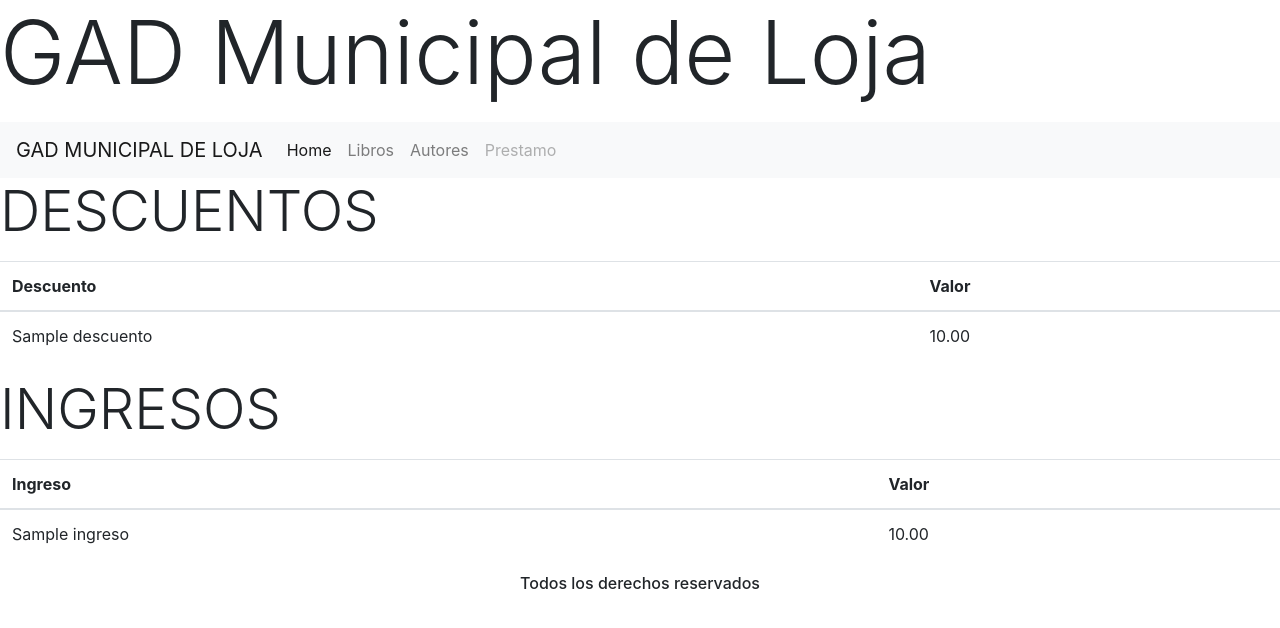
After one commit to diegoxxc14/pruebas, a Django app: page /libros/ver_detalle_rol/1 in a window 1280 px wide. The commit adds this page. Shown: the top 628 px of the page. Run offline with Django 3.2, Linux system fonts and the light colour scheme; tables that the repository leaves empty hold one stand-in row (values such as "Sample post"); some libraries are stand-ins or nearby versions.

Commit message:
Cambios al modelo y adecuación de los templates.

```diff
--- a/app_libros/models.py
+++ b/app_libros/models.py
@@ -11,28 +11,28 @@ MES_PERIODO = (
     ("NOVIEMBRE", "NOVIEMBRE"), ("DICIEMBRE", "DICIEMBRE"))
 
 # Create your models here.
-class Author(models.Model):
-    nombre = models.CharField(max_length=300, verbose_name="NOMBRES")
-    fecha_nac = models.DateField(verbose_name="FECHA NACIMIENTO")
-    fecha_mue = models.DateField(verbose_name="FECHA MUERTE")
-
-    def __str__(self):
-        return self.nombre
-
-class Book(models.Model):
-    codigo = models.CharField(max_length=50, verbose_name="CÓDIGO")
-    titulo = models.CharField(max_length=300, verbose_name="TÍTULO")
-    resumen = models.CharField(max_length=500, verbose_name="RESUMEN")
-    imprenta = models.CharField(max_length=200, verbose_name="IMPRENTA")
-    nro_pag = models.IntegerField(default=0, verbose_name="NRO. PÁGINAS")
-    fecha_pub = models.DateField(verbose_name="FECHA PUBLICACIÓN")
-    #Una persona puede pedir varios libros (1..*)
-    persona = models.ForeignKey(Persona, null=True, blank=True, on_delete=models.CASCADE)
-    #Un libro puede tener muchos autores y un autor muchos libros
-    autor = models.ManyToManyField(Author)
-
-    def __str__(self):
-        return self.titulo
+# class Author(models.Model):
+#     nombre = models.CharField(max_length=300, verbose_name="NOMBRES")
+#     fecha_nac = models.DateField(verbose_name="FECHA NACIMIENTO")
+#     fecha_mue = models.DateField(verbose_name="FECHA MUERTE")
+#
+#     def __str__(self):
+#         return self.nombre
+#
+# class Book(models.Model):
+#     codigo = models.CharField(max_length=50, verbose_name="CÓDIGO")
+#     titulo = models.CharField(max_length=300, verbose_name="TÍTULO")
+#     resumen = models.CharField(max_length=500, verbose_name="RESUMEN")
+#     imprenta = models.CharField(max_length=200, verbose_name="IMPRENTA")
+#     nro_pag = models.IntegerField(default=0, verbose_name="NRO. PÁGINAS")
+#     fecha_pub = models.DateField(verbose_name="FECHA PUBLICACIÓN")
+#     #Una persona puede pedir varios libros (1..*)
+#     persona = models.ForeignKey(Persona, null=True, blank=True, on_delete=models.CASCADE)
+#     #Un libro puede tener muchos autores y un autor muchos libros
+#     autor = models.ManyToManyField(Author)
+#
+#     def __str__(self):
+#         return self.titulo
 
 class Periodo_Rol(models.Model):
     mes = models.CharField(verbose_name="Mes", max_length=15, choices=MES_PERIODO)
@@ -68,10 +68,11 @@ class Ingreso(models.Model):
     descripcion = models.TextField(verbose_name="Descripción")
     activo = models.BooleanField(verbose_name="Activo", default=True, help_text="Si es activo para todos los meses")
 
-class Ingreso_Rol(models.Model):
-    rol_pago = models.ForeignKey(Rol_Pago, on_delete=models.PROTECT, verbose_name="Rol de Pago")
-    ingreso = models.ForeignKey(Ingreso, on_delete=models.PROTECT, verbose_name="Ingreso")
-    valor = models.DecimalField(verbose_name="Valor ingreso", max_digits=9, decimal_places=2, default=0.0)
+    class Meta:
+        ordering = ['pk']
+
+    def __str__(self):
+        return u'{0}'.format(self.nombre)
 
 class Descuento(models.Model):
     nombre = models.CharField(verbose_name="Nombre", max_length=255, unique=True, null=False)
@@ -82,11 +83,15 @@ class Descuento(models.Model):
                             choices=TIPO_DESCUENTO)  # pago quincenal o mensual (para historial)
 
     class Meta:
-        ordering = ['nombre']
+        ordering = ['pk']
 
     def __str__(self):
         return u'{0}'.format(self.nombre)
 
+class Ingreso_Rol(models.Model):
+    rol_pago = models.ForeignKey(Rol_Pago, on_delete=models.PROTECT, verbose_name="Rol de Pago")
+    ingreso = models.ForeignKey(Ingreso, on_delete=models.PROTECT, verbose_name="Ingreso")
+    valor = models.DecimalField(verbose_name="Valor ingreso", max_digits=9, decimal_places=2, default=0.0)
 
 class Descuento_Rol(models.Model):
     rol_pago = models.ForeignKey(Rol_Pago, on_delete=models.PROTECT, verbose_name="Rol de Pago", blank=True, null=True)
--- a/app_libros/urls.py
+++ b/app_libros/urls.py
@@ -4,9 +4,9 @@ from app_libros import views
 
 urlpatterns = [
     url(r'^$', views.inicio, name='inicio'),
-    url(r'^new_book$', views.libro_view, name='libro_crear'),
+    # url(r'^new_book$', views.libro_view, name='libro_crear'),
     url(r'^new_periodo$', views.crear_periodo_view, name='crear_periodo'),
-    # url(r'^ver_periodos$', views.periodo_detalle_view, name='periodo_ver'),
-    # url(r'^ver_roles/(?P<pk>\d+)$', views.rol_detalle_view, name='rol_ver'),
-    # url(r'^ver_descuentos/(?P<pk>\d+)$', views.descuento_view, name='descuento_ver'),
+    url(r'^ver_periodos$', views.ver_periodos_view, name='ver_periodos'),
+    url(r'^ver_roles/(?P<pk>\d+)$', views.ver_roles_view, name='ver_roles'),
+    url(r'^ver_detalle_rol/(?P<pk>\d+)$', views.ver_detalle_rol_view, name='ver_detalle_rol'),
 ]
--- a/app_libros/views.py
+++ b/app_libros/views.py
@@ -1,40 +1,58 @@
 from django.shortcuts import render, redirect
-from django.http import HttpResponse
-from app_libros.forms import BookForm, PeriodoForm
+from app_libros.forms import PeriodoForm
 from django.shortcuts import get_list_or_404, get_object_or_404
-from app_libros.models import Persona, Rol_Pago, Descuento, Descuento_Rol, Periodo_Rol
+from app_libros.models import Persona, Rol_Pago, Descuento, Descuento_Rol, Periodo_Rol, Ingreso, Ingreso_Rol
 from decimal import Decimal
+from django.contrib.auth.decorators import login_required
 
 # Create your views here.
 def inicio(request):
     #return HttpResponse("Hola mundo")
     return render(request, 'libros/index.html')
 
-def libro_view(request):
-    if request.method == 'POST':
-        form = BookForm(request.POST)
-        if form.is_valid():
-            form.save()
-        return redirect('book:inicio')
-    else:
-        form = BookForm()
+def calcular_iess_view(rolPago, valor_empleado = Decimal(11.45), valor_trabajador = Decimal(9.45)):
+    sueldo_base = rolPago.persona.sueldo
 
-    return render(request, 'libros/libros_form.html',{'form':form})
-#
-# def calcularIees_view(rolPago, valor_empleado = Decimal(11.45), valor_trabajador = Decimal(9.45)):
-#     pk_descuento = get_object_or_404(Descuento, nombre='IEES').pk
-#     descuento_iees = rolPago.persona.sueldo
-#     if rolPago.persona.tipo == 'trabajador':
-#         descuento_iees = (descuento_iees * valor_trabajador)/100
-#     elif rolPago.persona.tipo == 'empleado':
-#         descuento_iees = (descuento_iees * valor_empleado)/100
-#     dr = Descuento_Rol(
-#         rolPago_id=rolPago.pk,
-#         descuento_id=pk_descuento,
-#         valor=descuento_iees
-#     )
-#     dr.save()
-#
+    if rolPago.persona.tipo == 'trabajador':
+        return (sueldo_base * valor_trabajador)/100
+    elif rolPago.persona.tipo == 'empleado':
+        return (sueldo_base * valor_empleado)/100
+
+def cargar_sueldo_view(rolPago):
+    pk_ingreso = get_object_or_404(Ingreso, nombre='SUELDO').pk
+    sueldo_base = rolPago.persona.sueldo
+
+    ir = Ingreso_Rol(
+        rol_pago_id=rolPago.pk,
+        ingreso_id=pk_ingreso,
+        valor=sueldo_base
+    )
+    ir.save()
+
+def generar_ingresos_view(rolPago):
+    ingresos = get_list_or_404(Ingreso, activo=True)
+
+    for ingreso in ingresos:
+        ir = Ingreso_Rol(
+            rol_pago_id=rolPago.pk,
+            ingreso_id=ingreso.pk,
+        )
+        if ingreso.nombre == 'SUELDO':#Cambiamos el valor de default
+            ir.valor = rolPago.persona.sueldo
+        ir.save()
+
+def generar_descuentos_view(rolPago):
+    descuentos = get_list_or_404(Descuento, activo=True)
+
+    for descuento in descuentos:
+        dr = Descuento_Rol(
+            rol_pago_id=rolPago.pk,
+            descuento_id=descuento.pk,
+        )
+        if descuento.nombre == 'IESS':#Cambiamos el valor de default
+            dr.valor = calcular_iess_view(rolPago)
+        dr.save()
+
 def generar_roles_view(empleados,pk_periodo):
     for emp in empleados:
         rp = Rol_Pago(
@@ -42,9 +60,13 @@ def generar_roles_view(empleados,pk_periodo):
             persona_id = emp.pk,
             periodo_rol_id = pk_periodo)
         rp.save()
-        #calcularIees_view(rp)
+
+        generar_ingresos_view(rp)  # cargamos los ingresos activos al Rol
+        generar_descuentos_view(rp)#generamos los descuentos al Rol
+
     return get_list_or_404(Rol_Pago, periodo_rol=pk_periodo)
-#
+
+@login_required()
 def crear_periodo_view(request):
     if request.method == 'POST':
         form = PeriodoForm(request.POST)
@@ -58,15 +80,17 @@ def crear_periodo_view(request):
     else:
         form = PeriodoForm()
     return render(request, 'libros/periodo_form.html',{'form': form})
-#
-# def periodo_detalle_view(request):
-#     p = get_list_or_404(Periodo_Rol)
-#     return render(request, 'libros/periodo_ver.html',{'periodos':p})
-#
-# def rol_detalle_view(request, pk):
-#     r = get_list_or_404(Rol_Pago, periodo_rol_id=pk)
-#     return render(request, 'libros/roles_generar.html', {'periodo':get_object_or_404(Periodo_Rol,pk=pk),'roles':r})
-#
-# def descuento_view(request, pk):
-#     d = get_list_or_404(Descuento_Rol, rolPago_id=pk)
-#     return render(request, 'libros/descuentos_ver.html',{'descuentos':d})
+
+def ver_periodos_view(request):
+    p = get_list_or_404(Periodo_Rol)
+    return render(request, 'libros/periodo_ver.html',{'periodos':p})
+
+def ver_roles_view(request, pk):
+    r = get_list_or_404(Rol_Pago, periodo_rol_id=pk)
+    p = get_object_or_404(Periodo_Rol, pk=pk)
+    return render(request, 'libros/roles_generar.html', {'periodo':p,'roles':r})
+
+def ver_detalle_rol_view(request, pk):
+    des = get_list_or_404(Descuento_Rol, rol_pago_id=pk)
+    ing = get_list_or_404(Ingreso_Rol, rol_pago_id=pk)
+    return render(request, 'libros/detalle_rol.html', {'descuentos':des, 'ingresos':ing})
--- a/templates/base/base.html
+++ b/templates/base/base.html
@@ -37,7 +37,7 @@
     {% endblock %}
 
     {% block footer %}
-        <h4 class="display-4">Bloque footer</h4>
+        <h6 class="text-center">Todos los derechos reservados</h6>
     {% endblock %}
 
     <script src="{% static 'js/jquery_v3.3.1.min.js' %}"></script>
--- /dev/null
+++ b/templates/libros/detalle_rol.html
@@ -0,0 +1,42 @@
+{% extends 'base/base.html' %}
+
+{% block content %}
+    <div>
+        <p class="display-4">DESCUENTOS</p>
+        <table class="table">
+            <thead>
+                <tr>
+                    <th>Descuento</th>
+                    <th>Valor</th>
+                </tr>
+            </thead>
+            <tbody>
+                {% for des in descuentos %}
+                    <tr>
+                        <td>{{ des.descuento.nombre }}</td>
+                        <td>{{ des.valor }}</td>
+                    </tr>
+                {% endfor %}
+            </tbody>
+        </table>
+    </div>
+    <div>
+        <p class="display-4">INGRESOS</p>
+        <table class="table">
+            <thead>
+                <tr>
+                    <th>Ingreso</th>
+                    <th>Valor</th>
+                </tr>
+            </thead>
+            <tbody>
+                {% for ing in ingresos %}
+                    <tr>
+                        <td>{{ ing.ingreso.nombre }}</td>
+                        <td>{{ ing.valor }}</td>
+                    </tr>
+                {% endfor %}
+            </tbody>
+        </table>
+    </div>
+{% endblock %}
```
Also changed, not shown: app_libros/admin.py (+5 -3 lines), app_libros/forms.py (+25 -24 lines), templates/libros/descuentos_ver.html (deleted, +0 -22 lines), templates/libros/periodo_form.html (+4 -4 lines), templates/libros/periodo_ver.html (+6 -4 lines), templates/libros/roles_generar.html (+3 -4 lines).
